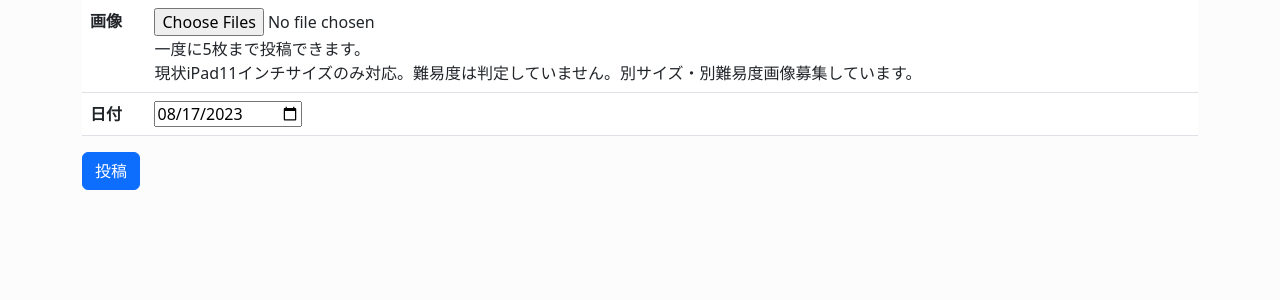
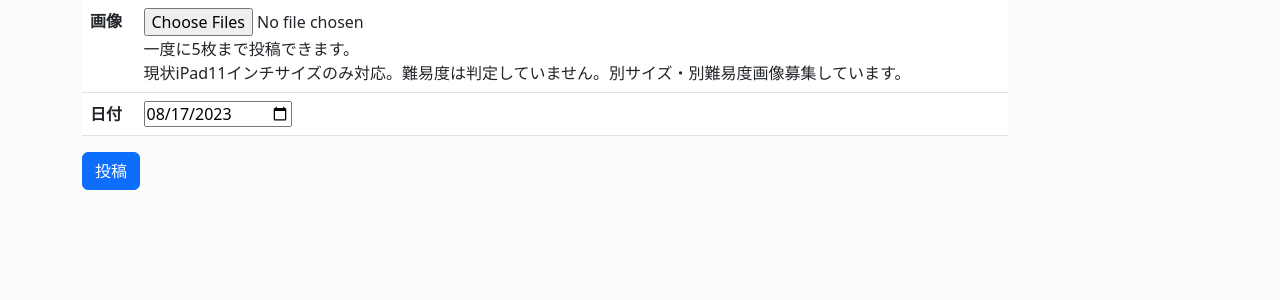
Before and after one commit to yomi8802/ORC, a Django app: page /orc/post_form in a window 1280 px wide. Shown: the part 64-364 px from the top of the page. Run offline with Django 3.2, Linux system fonts and the light colour scheme; the visitor is signed in with stand-in values (Sample User, id 1).

Commit message:
formサイズ修正

```diff
--- a/templates/orc/post_detail.html
+++ b/templates/orc/post_detail.html
@@ -36,7 +36,7 @@
       <td>{{ post.date|date:"Y-m-d" }}</td>
     </tr>
     <tr>
-      <th>画像</th>
+      <th></th>
       <td><img src="{{ post.image.url }}" style="width:100%"></td>
     </tr>
 </table>
--- a/templates/orc/post_form.html
+++ b/templates/orc/post_form.html
@@ -2,6 +2,8 @@
 {% load static %}
 
 {% block content %}
+<div class="row">
+  <div class="col-10">
     <form id="uploadForm" action="" method="POST" enctype="multipart/form-data">
       <table class="table">
         <tr>
@@ -23,7 +25,8 @@
       </button>
       {% csrf_token %}
     </form>
-
+  </div>
+</div>
 <script>
   document.addEventListener('DOMContentLoaded', function() {
   const maxImages = 5; // 最大ファイル数
```
Lines whose indentation alone changed are shown as unchanged.
